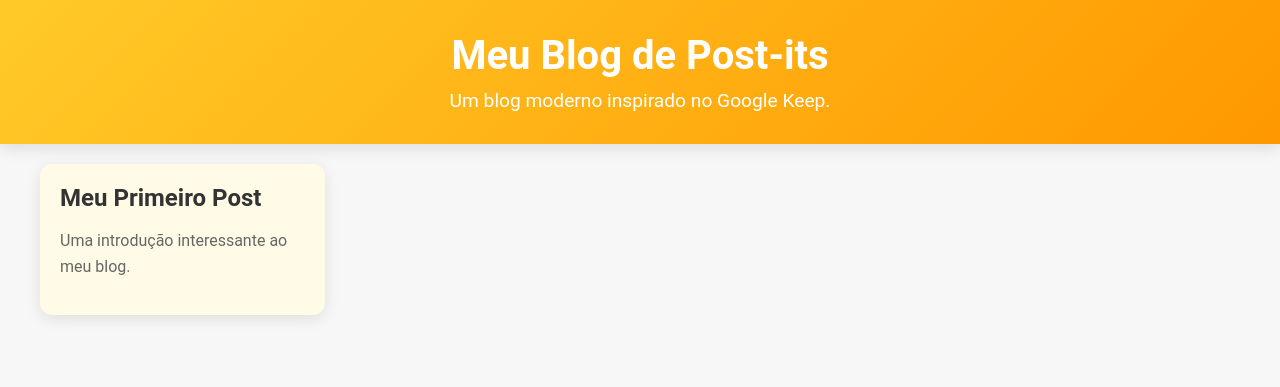
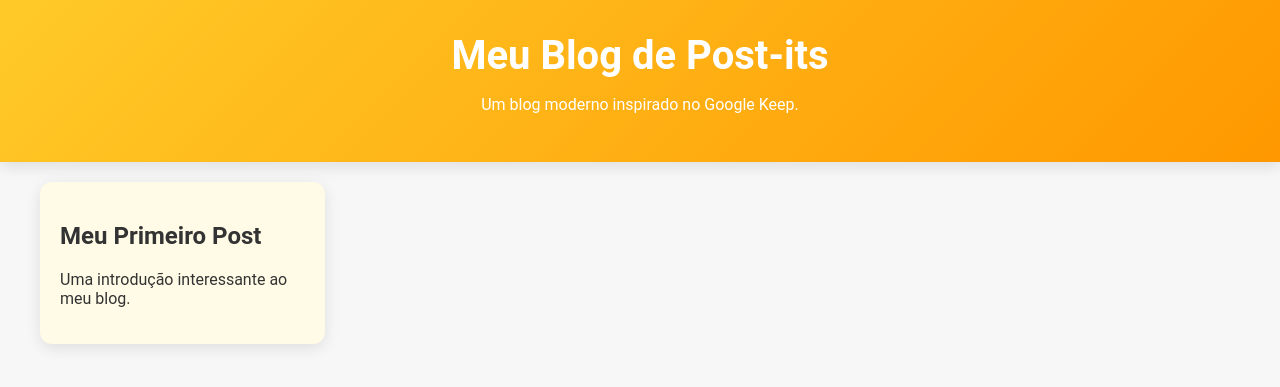
Before and after one commit to arrtthur/meu-blog, a Jekyll site: the page built from index.html, in a window 1280 px wide. Shown: the top 387 px of the page. Built offline with Jekyll 4.4.1, drawn with Linux system fonts in a browser that asks for light colours.

Commit message:
Update style.css

```diff
--- a/assets/css/style.css
+++ b/assets/css/style.css
@@ -1,4 +1,3 @@
-/* Corpo do site */
 body {
     font-family: 'Roboto', sans-serif;
     margin: 0;
@@ -7,7 +6,6 @@ body {
     color: #333;
 }
 
-/* Cabeçalho */
 header {
     background: linear-gradient(135deg, #ffca28, #ff9800);
     color: #fff;
@@ -22,12 +20,6 @@ header h1 {
     font-weight: bold;
 }
 
-header p {
-    font-size: 1.2rem;
-    margin: 10px 0 0;
-}
-
-/* Grade de posts */
 .grid {
     display: grid;
     grid-template-columns: repeat(auto-fill, minmax(280px, 1fr));
@@ -37,41 +29,21 @@ header p {
     margin: 0 auto;
 }
 
-/* Estilo do post */
 .post {
     background: #fffbe6;
     border-radius: 12px;
     box-shadow: 0 4px 15px rgba(0, 0, 0, 0.1);
     padding: 20px;
-    transition: transform 0.3s ease, box-shadow 0.3s ease, background-color 0.3s ease;
     cursor: pointer;
     overflow: hidden;
-    position: relative;
 }
 
-/* Efeito ao passar o mouse */
 .post:hover {
     transform: translateY(-6px);
     box-shadow: 0 8px 20px rgba(0, 0, 0, 0.2);
     background-color: #fff3b3;
 }
 
-/* Títulos dos posts */
-.post h2 {
-    margin: 0 0 15px;
-    font-size: 1.5rem;
-    font-weight: 600;
-    color: #333;
-}
-
-/* Resumo dos posts */
-.post p {
-    color: #666;
-    line-height: 1.6;
-    font-size: 1rem;
-}
-
-/* Conteúdo expandido */
 .content {
     display: none;
     margin-top: 15px;
```
